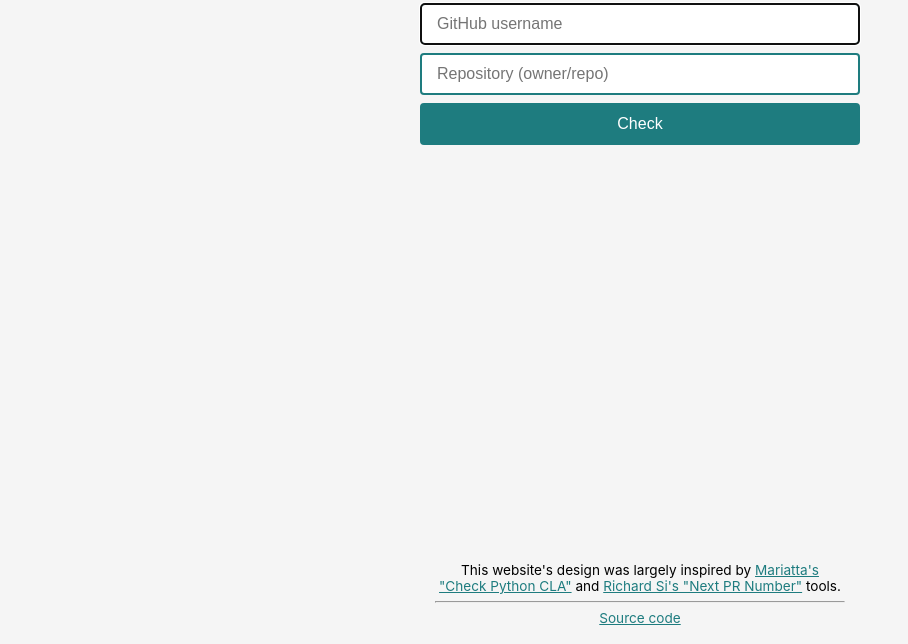
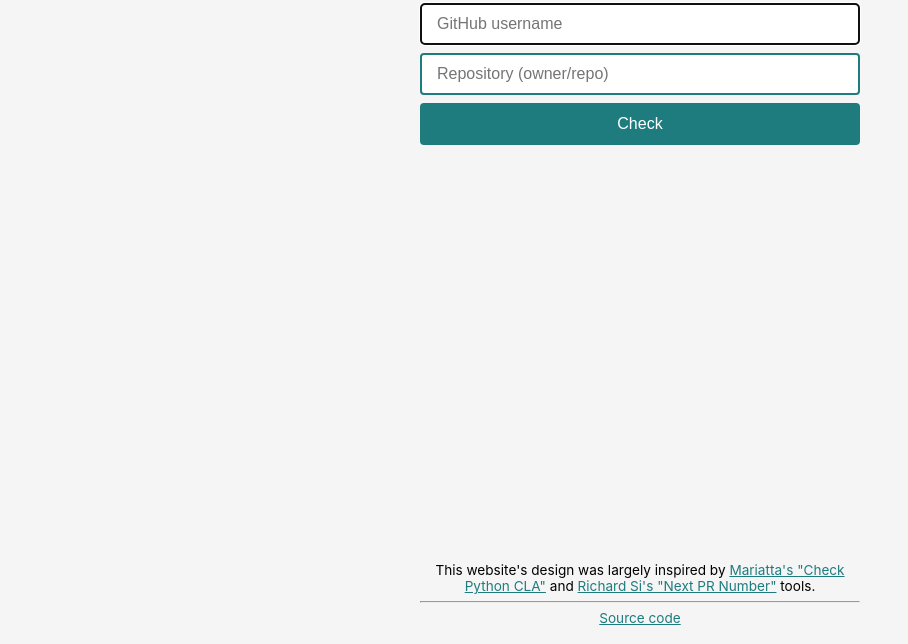
Before and after one commit to agriyakhetarpal/github-starcheck, a plain HTML site: page index.html in a window 1280 px wide. Shown: the part 156-800 px from the top of the page, without its empty margins (0-908 px from the left). Drawn offline with nearby package versions, Linux system fonts and the light colour scheme.

Commit message:
Align length of output text container with others

```diff
--- a/index.html
+++ b/index.html
@@ -103,7 +103,7 @@
       .check-button,
       .output-text-container,
       footer {
-        padding: 10px 15px;
+        padding: 10px 0;
         margin: auto;
         box-sizing: border-box;
         text-align: center;
```
